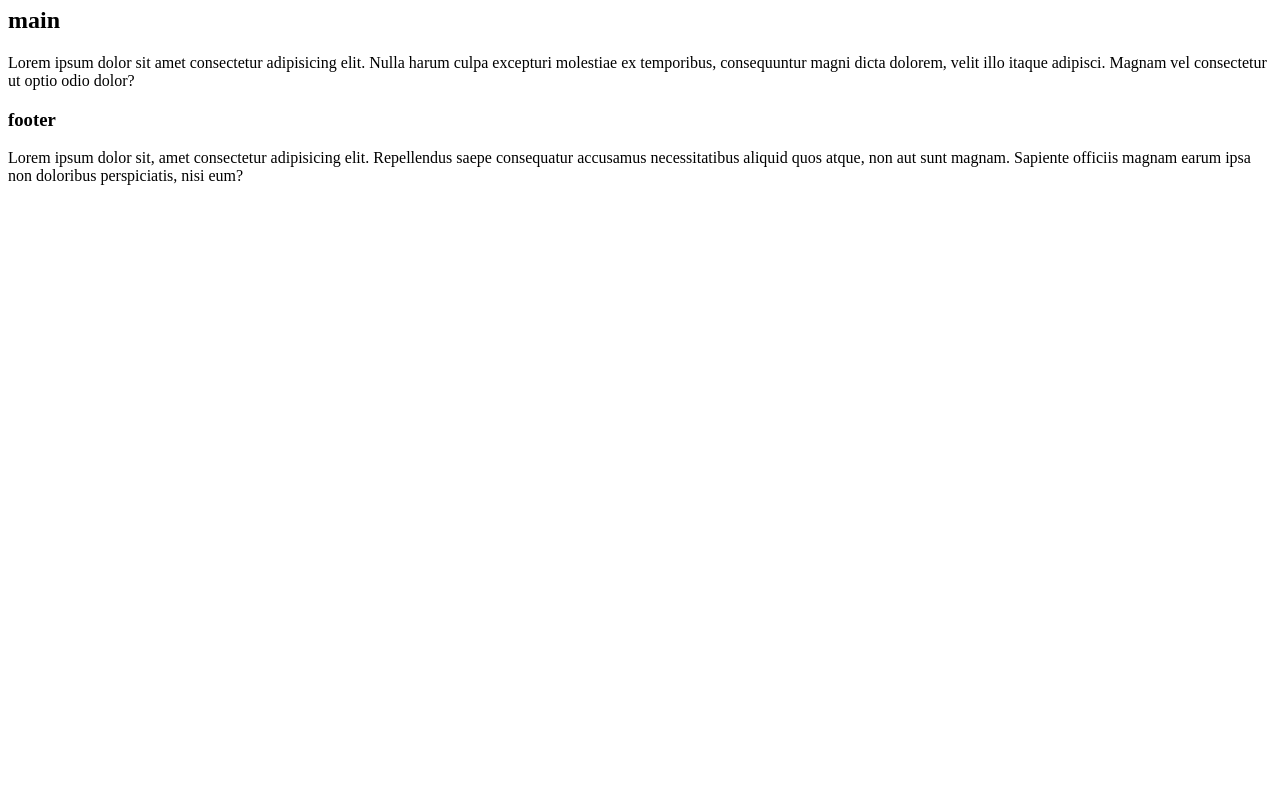
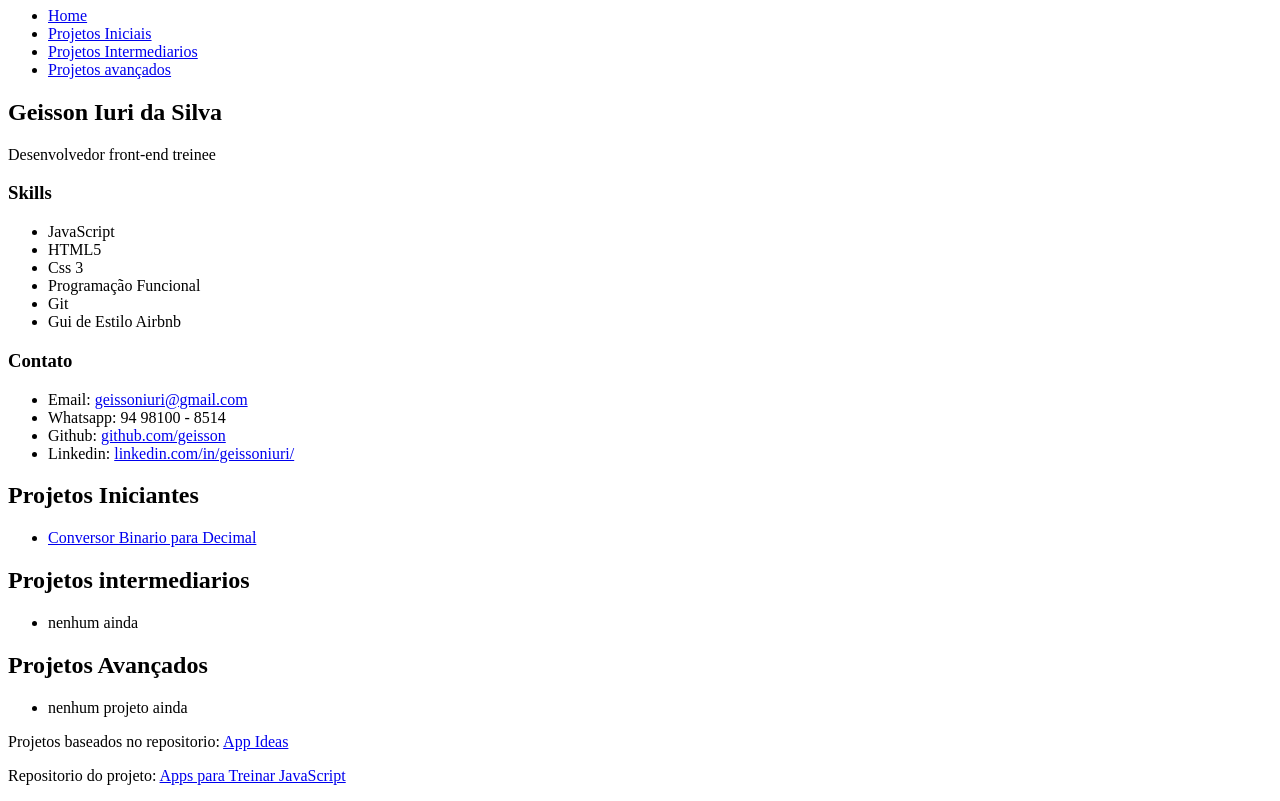
Before and after one commit to geisson/apps-para-treinar-javascript, a website: page index.html in a window 1280 px wide. Shown: the part 73-874 px from the top of the page. Before the commit the page ends 800 px from the top, so only its background shows below. Drawn offline with Linux system fonts and the light colour scheme.

Commit message:
html base
html basico de index.html
criação de diretórios para projetos

```diff
--- a/index.html
+++ b/index.html
@@ -10,20 +10,69 @@
 
 <body>
   <header>
-    <h1>header</h1>
+    <h1>Apps para treinar JavaScript</h1>
+    <nav>
+      <ul>
+        <li><a href="index.html">Home</a></li>
+        <li><a href="#projeto-iniciantes">Projetos Iniciais</a></li>
+        <li><a href="#projeto-intermediarios">Projetos Intermediarios</a></li>
+        <li><a href="#projeto-avancados">Projetos avançados</a></li>
+      </ul>
   </header>
 
   <main>
-    <h2>main</h2>
-    <p>Lorem ipsum dolor sit amet consectetur adipisicing elit. Nulla harum culpa excepturi molestiae ex temporibus,
-      consequuntur magni dicta dolorem, velit illo itaque adipisci. Magnam vel consectetur ut optio odio dolor?</p>
+    <section>
+      <h2>Geisson Iuri da Silva</h2>
+      <p>
+        Desenvolvedor front-end treinee <br />
+      </p>
+      <h3>Skills</h3>
+      <ul>
+        <li>JavaScript</li>
+        <li>HTML5</li>
+        <li>Css 3</li>
+        <li>Programação Funcional</li>
+        <li>Git</li>
+        <li>Gui de Estilo Airbnb</li>
+      </ul>
+
+      <h3>Contato</h3>
+      <ul>
+        <li>Email: <a href="mailto:geissoniuri@gmail.com">geissoniuri@gmail.com</a></li>
+        <li>Whatsapp: 94 98100 - 8514</li>
+        <li>Github: <a href="https://github.com/geisson">github.com/geisson</a></li>
+        <li>Linkedin: <a href="https://www.linkedin.com/in/geissoniuri/">linkedin.com/in/geissoniuri/</a></li>
+      </ul>
+    </section>
+
+    <section>
+      <article id="projetos-iniciantes">
+        <h2>Projetos Iniciantes</h2>
+        <ul>
+          <li><a href="/projetos/projetos_iniciantes/binary2docimal">Conversor Binario para Decimal</a></li>
+        </ul>
+      </article>
+
+      <article id="projetos-intermediarios">
+        <h2>Projetos intermediarios</h2>
+        <ul>
+          <li>nenhum ainda</li>
+        </ul>
+      </article>
+
+      <article id="projetos-avancados">
+        <h2>Projetos Avançados</h2>
+        <ul>
+          <li>nenhum projeto ainda</li>
+        </ul>
+      </article>
+    </section>
   </main>
 
   <footer>
-    <h3>footer</h3>
-    <p>Lorem ipsum dolor sit, amet consectetur adipisicing elit. Repellendus saepe consequatur accusamus necessitatibus
-      aliquid quos atque, non aut sunt magnam. Sapiente officiis magnam earum ipsa non doloribus perspiciatis, nisi eum?
-    </p>
+    <p>Projetos baseados no repositorio: <a href="https://github.com/florinpop17/app-ideas">App Ideas</a> </p>
+    <p>Repositorio do projeto: <a href="https://github.com/geisson/apps-para-treinar-javascript">Apps para Treinar
+        JavaScript</a> </p>
   </footer>
 </body>
 
```
Also changed, not shown: projetos/projetos_iniciantes/binary2decimal.html (added, +15 -0 lines).
